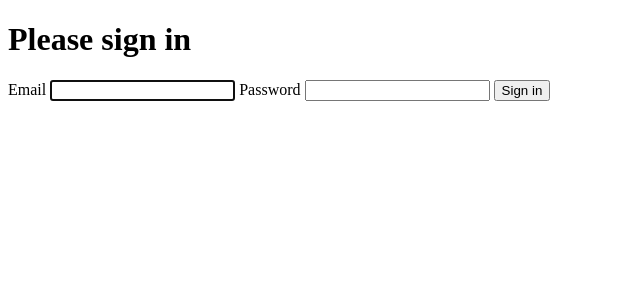
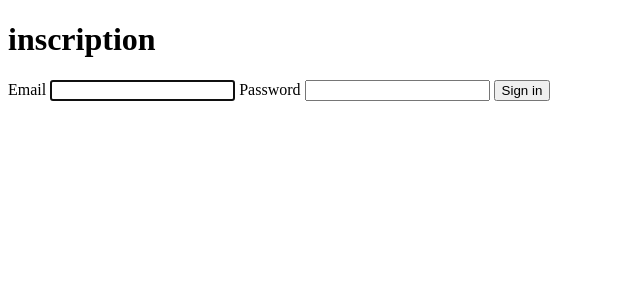
Before and after one commit to Alookin/sortir.com, a Symfony app: template templates/security/login.html.twig in a window 1280 px wide. Shown: the part 26-326 px from the top of the page, without its empty margins (0-640 px from the left). Run offline with Twig, Linux system fonts and the light colour scheme; the template is opened without the code that fills it, so the values that code supplies are empty; some libraries are stand-ins or nearby versions.

Commit message:
svg picture

```diff
--- a/templates/security/login.html.twig
+++ b/templates/security/login.html.twig
@@ -14,7 +14,7 @@
         </div>
     {% endif %}
 
-    <h1 class="h3 mb-3 font-weight-normal">Please sign in</h1>
+    <h1 class="h3 mb-3 font-weight-normal">inscription</h1>
     <label for="inputEmail">Email</label>
     <input type="email" value="{{ last_username }}" name="email" id="inputEmail" class="form-control" autocomplete="email" required autofocus>
     <label for="inputPassword">Password</label>
```
Also changed, not shown: 1 other file.
